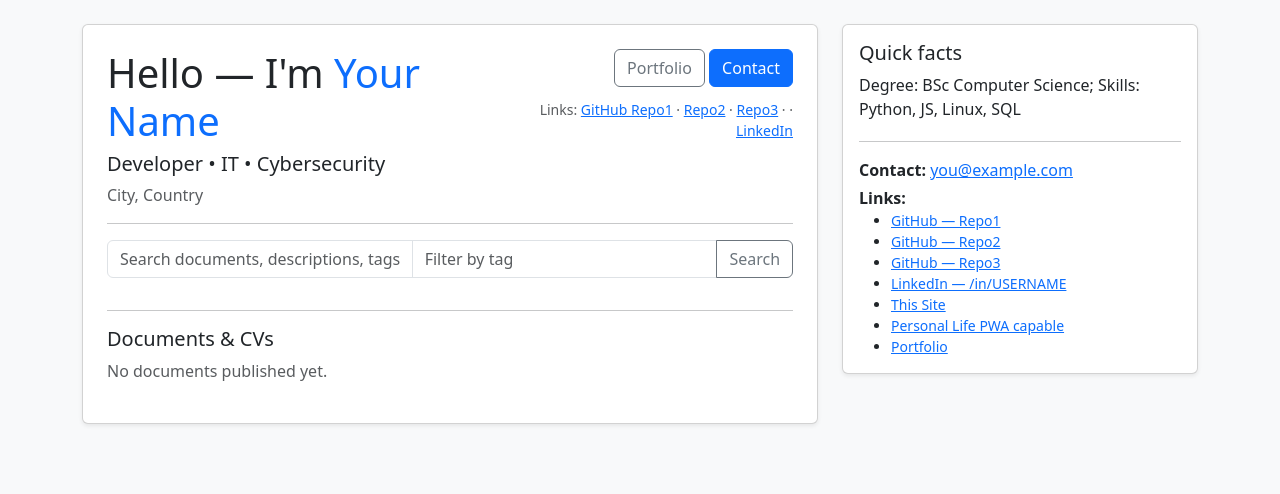
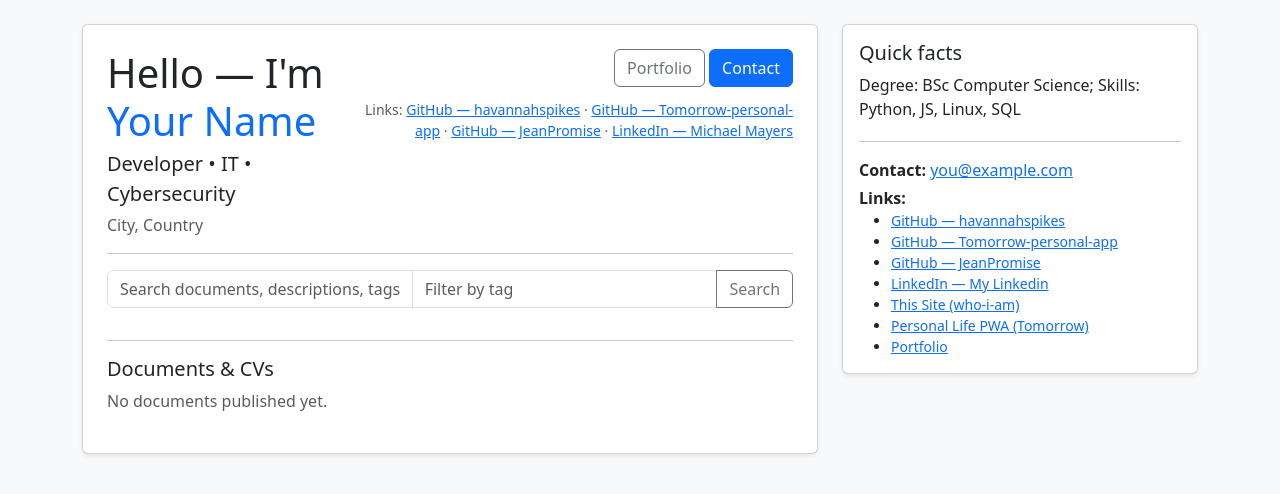
Before and after one commit to havannahspikes/who-i-am, a Flask app: page /life in a window 1280 px wide. Shown: the part 56-550 px from the top of the page. Run offline with Flask 2, Linux system fonts and the light colour scheme; data comes from the database, SQL or seed files in the repository; data that the repository does not hold is empty.

Commit message:
Update life.html

```diff
--- a/templates/life.html
+++ b/templates/life.html
@@ -1,6 +1,6 @@
 {% extends 'base.html' %}
 {% block content %}
-{# Replace the placeholder URLs below with your actual links. #}
+{# Hardcoded links inserted as you requested. Replace labels if you want. #}
 <div class="row g-4">
   <div class="col-lg-8">
     <div class="card p-4 shadow-sm">
@@ -11,18 +11,17 @@
           <p class="text-muted mb-0">{{ profile.location }}</p>
         </div>
         <div class="ms-auto text-end">
-          <a class="btn btn-outline-secondary mb-2" href="{{ profile.portfolio or 'https://yourportfolio.example.com' }}" target="_blank" rel="noopener">Portfolio</a>
+          <!-- Portfolio button now hardcoded to your portfolio (falls back to DB if present) -->
+          <a class="btn btn-outline-secondary mb-2" href="{{ profile.portfolio or 'https://who-i-am-uzh6.onrender.com/' }}" target="_blank" rel="noopener">Portfolio</a>
           <a class="btn btn-primary mb-2" href="mailto:{{ profile.contact_email }}">Contact</a>
 
           <div class="small text-muted mt-1">
             Links:
-            <!-- Hardcoded multiple GitHub repos — replace these placeholders with actual repo URLs -->
-            <a href="https://github.com/JeanGift/Repo1" target="_blank" rel="noopener">GitHub Repo1</a> ·
-            <a href="https://github.com/havannahspikes/Repo2" target="_blank" rel="noopener">Repo2</a> ·
-            <a href="https://github.com/VoyagerGo/Repo3" target="_blank" rel="noopener">Repo3</a> ·
-
-            <!-- One hardcoded LinkedIn placeholder -->
-            · <a href="https://www.linkedin.com/in/USERNAME" target="_blank" rel="noopener">LinkedIn</a>
+            <!-- Hardcoded GitHub repos and LinkedIn -->
+            <a href="https://github.com/havannahspikes" target="_blank" rel="noopener">GitHub — havannahspikes</a> ·
+            <a href="https://github.com/voyagertechco/Tomorrow-personal-app" target="_blank" rel="noopener">GitHub — Tomorrow-personal-app</a> ·
+            <a href="https://github.com/JeanPromise" target="_blank" rel="noopener">GitHub — JeanPromise</a> ·
+            <a href="https://www.linkedin.com/in/jean-gift-a-26b4" target="_blank" rel="noopener">LinkedIn — Michael Mayers</a>
           </div>
         </div>
       </div>
@@ -88,19 +87,19 @@
       <p class="mb-0"><strong>Links:</strong></p>
 
       <ul class="small mb-0">
-        <!-- Many GitHub placeholders (replace each with the repo you want visible) -->
-        <li><a href="https://github.com/JeanGift /" target="_blank" rel="noopener">GitHub — Repo1</a></li>
-        <li><a href="https://github.com/havannahspikes / who-i-am" target="_blank" rel="noopener">GitHub — Repo2</a></li>
-        <li><a href="https://github.com/VoyagerGo/" target="_blank" rel="noopener">GitHub — Repo3</a></li>
+        <!-- Hardcoded GitHub entries -->
+        <li><a href="https://github.com/havannahspikes" target="_blank" rel="noopener">GitHub — havannahspikes</a></li>
+        <li><a href="https://github.com/voyagertechco/Tomorrow-personal-app" target="_blank" rel="noopener">GitHub — Tomorrow-personal-app</a></li>
+        <li><a href="https://github.com/JeanPromise" target="_blank" rel="noopener">GitHub — JeanPromise</a></li>
 
-        <!-- One hardcoded LinkedIn placeholder -->
-        <li><a href="https://www.linkedin.com/in/Jean Gift" target="_blank" rel="noopener">LinkedIn — /in/USERNAME</a></li>
+        <!-- Hardcoded LinkedIn -->
+        <li><a href="https://www.linkedin.com/in/jean-gift-a-26b4" target="_blank" rel="noopener">LinkedIn — My Linkedin</a></li>
 
-        <!-- Other links placeholders (demos, blog, resume) -->
-        <li><a href="https://who-i-am-uzh6.onrender.com/" target="_blank" rel="noopener">This Site</a></li>
-        <li><a href="https://tomorrow-personal-app.onrender.com/" target="_blank" rel="noopener">Personal Life PWA capable</a></li>
+        <!-- Other sites -->
+        <li><a href="https://who-i-am-uzh6.onrender.com/" target="_blank" rel="noopener">This Site (who-i-am)</a></li>
+        <li><a href="https://tomorrow-personal-app.onrender.com/" target="_blank" rel="noopener">Personal Life PWA (Tomorrow)</a></li>
 
-        <!-- Fallback portfolio (keeps existing DB value if present) -->
+        <!-- Fallback portfolio (uses DB value if present, otherwise uses your portfolio link) -->
         <li><a href="{{ profile.portfolio or 'https://who-i-am-uzh6.onrender.com/' }}" target="_blank" rel="noopener">Portfolio</a></li>
       </ul>
     </div>
```
